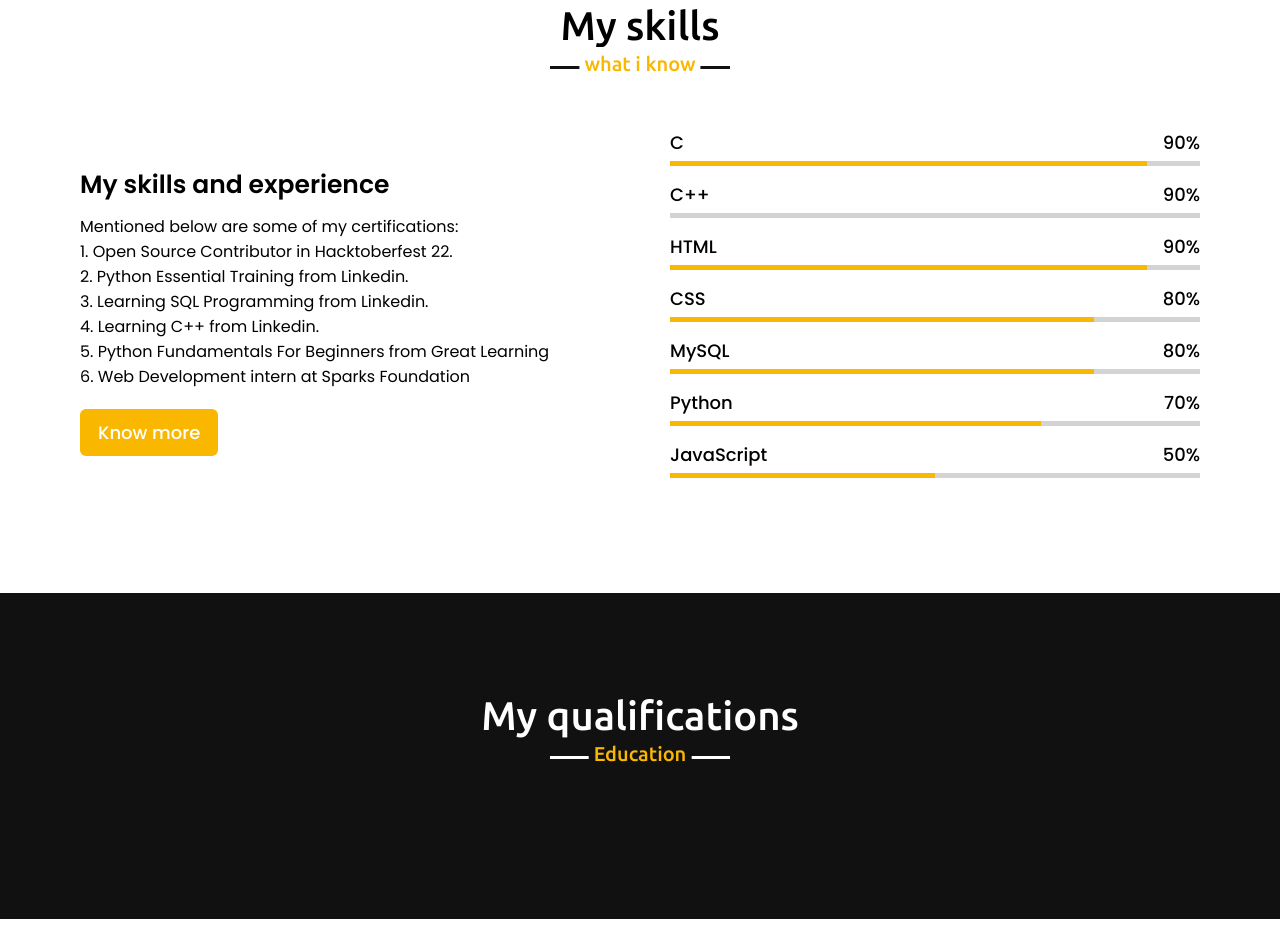
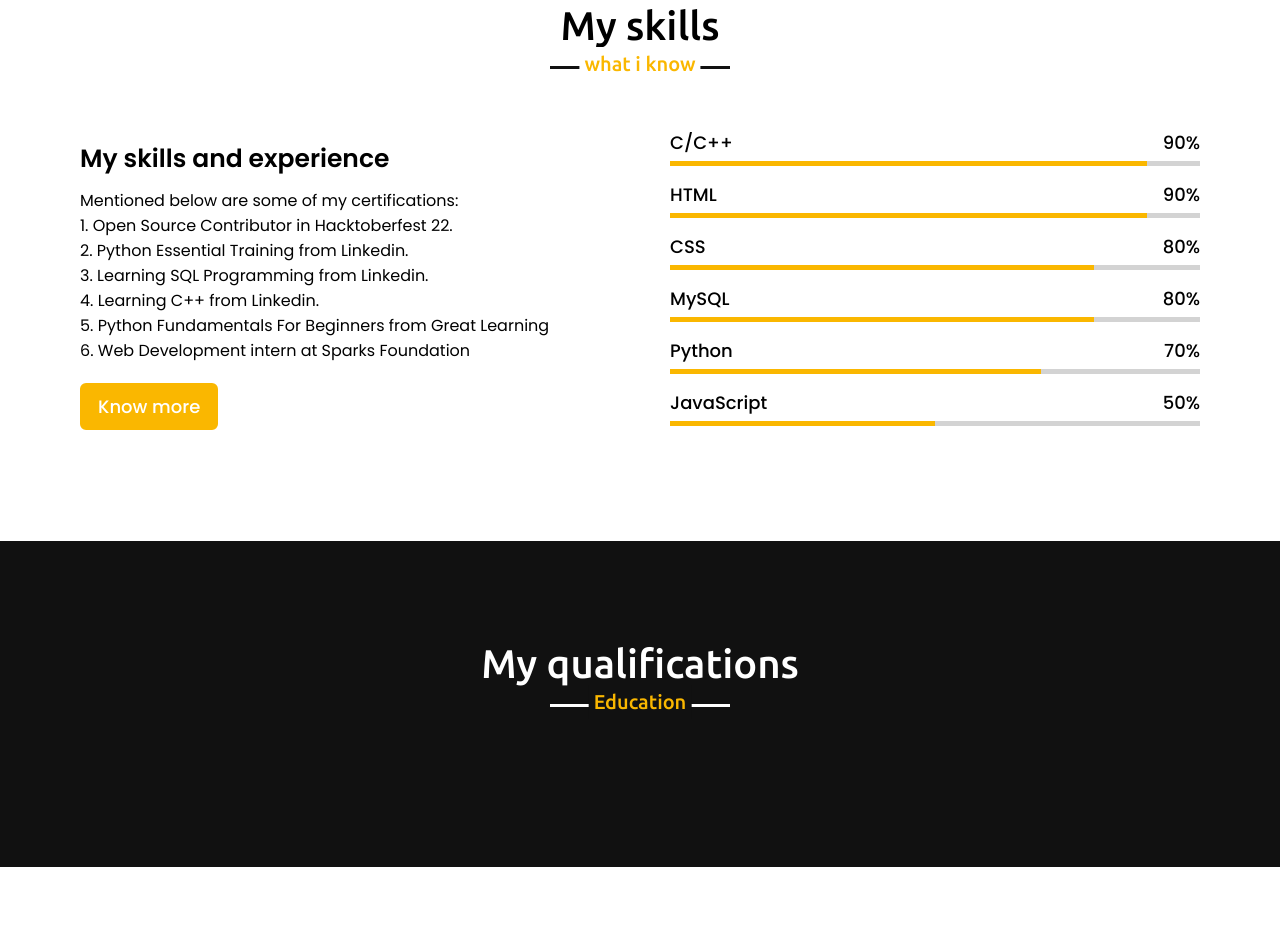
Before and after one commit to prachisingh1008/portfolio-of-prachi, a plain HTML site: page index.html in a window 1280 px wide. Shown: the part 2272-3198 px from the top of the page. Drawn offline with nearby package versions, Linux system fonts and the light colour scheme; a script that the page names is missing.

Commit message:
Update index.html

```diff
--- a/index.html
+++ b/index.html
@@ -116,18 +116,12 @@ I am an eager learner, a disciplined and dedicated individual who consistently s
                     <div class="column right">
                         <div class="bars">
                             <div class="info">
-                                <span>C</span>
+                                <span>C/C++</span>
                                 <span>90%</span>
                             </div>
                             <div class="line c"></div>
                         </div>
-                         <div class="bars">
-                            <div class="info">
-                                <span>C++</span>
-                                <span>90%</span>
-                            </div>
-                            <div class="line c++"></div>
-                        </div>
+
 
                         <div class="bars">
                             <div class="info">
```
